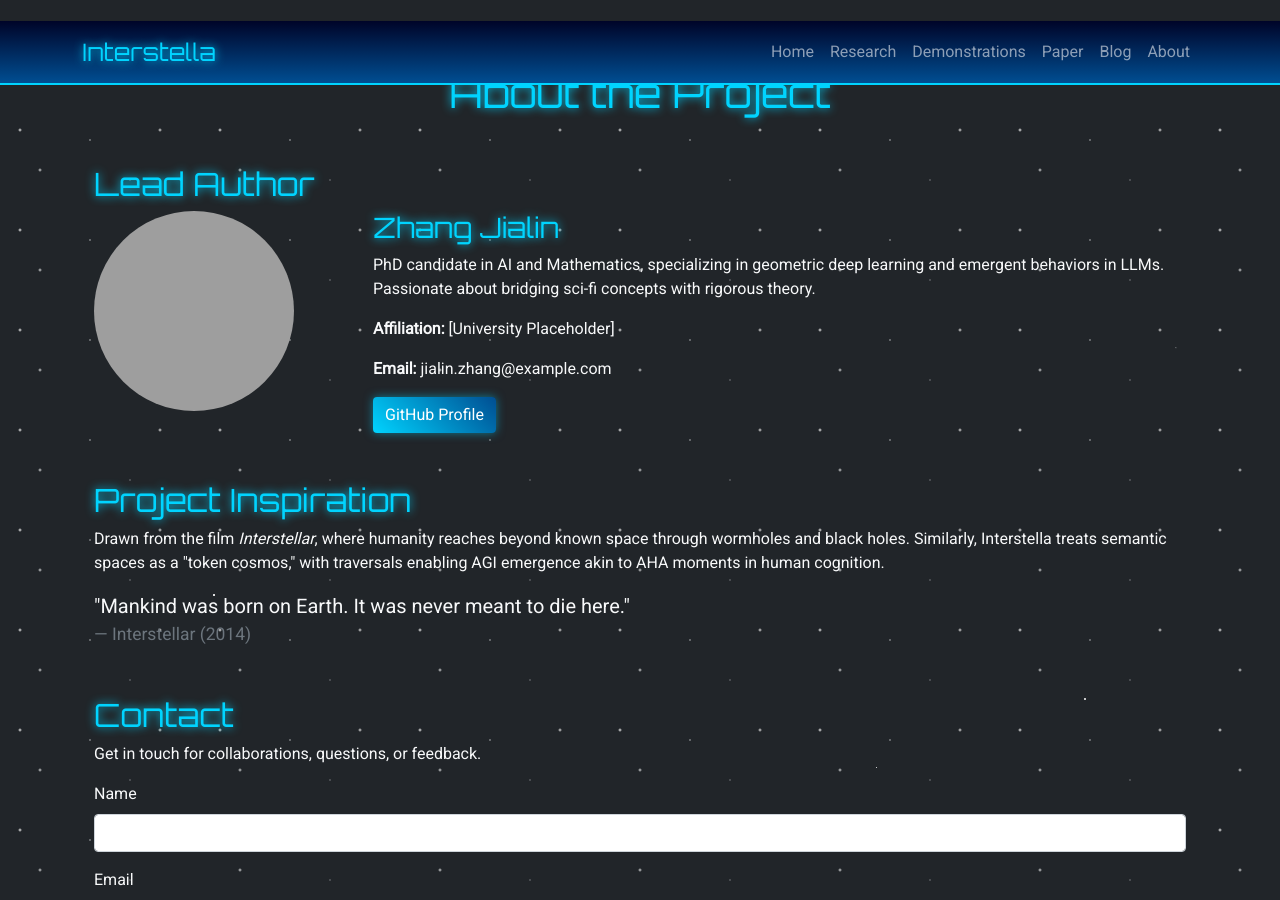
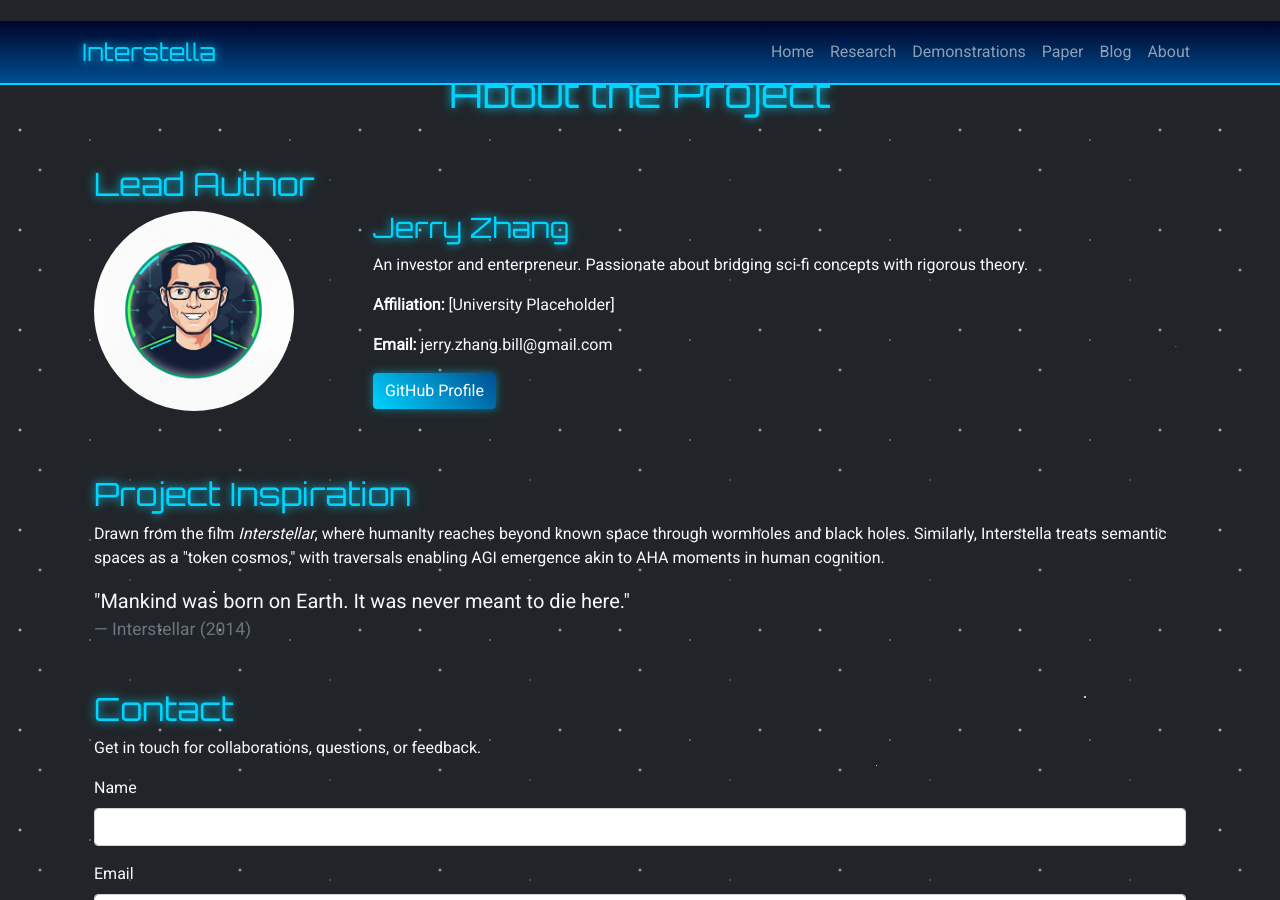
Before and after one commit to people-art/interstellar, a Jekyll site: the page built from about.md, in a window 1280 px wide and 900 px high. Built offline with Jekyll 4.4.1, drawn with Linux system fonts in a browser that asks for light colours; grey boxes are pictures that could not be loaded.

Commit message:
add J.Z logo

```diff
--- a/about.md
+++ b/about.md
@@ -10,14 +10,14 @@
     <h2>Lead Author</h2>
     <div class="row">
       <div class="col-md-3">
-        <img src="{{ site.baseurl }}/assets/images/jialin-zhang.jpg" alt="Zhang Jialin" class="img-fluid rounded-circle mb-3" style="width: 200px; height: 200px; object-fit: cover;">
+        <img src="{{ site.baseurl }}/assets/images/mylogo.png" alt="Jerry Zhang" class="img-fluid rounded-circle mb-3" style="width: 200px; height: 200px; object-fit: cover;">
       </div>
       <div class="col-md-9">
-        <h3>Zhang Jialin</h3>
-        <p>PhD candidate in AI and Mathematics, specializing in geometric deep learning and emergent behaviors in LLMs. Passionate about bridging sci-fi concepts with rigorous theory.</p>
+        <h3>Jerry Zhang</h3>
+        <p>An investor and enterpreneur. Passionate about bridging sci-fi concepts with rigorous theory.</p>
         <p><strong>Affiliation:</strong> [University Placeholder]</p>
-        <p><strong>Email:</strong> jialin.zhang@example.com</p>
-        <a href="https://github.com/jialinzhang" class="btn btn-primary">GitHub Profile</a>
+        <p><strong>Email:</strong> jerry.zhang.bill@gmail.com</p>
+        <a href="https://github.com/0x1bdat" class="btn btn-primary">GitHub Profile</a>
       </div>
     </div>
   </section>
```
Also changed, not shown: assets/images/mylogo.png (added).
